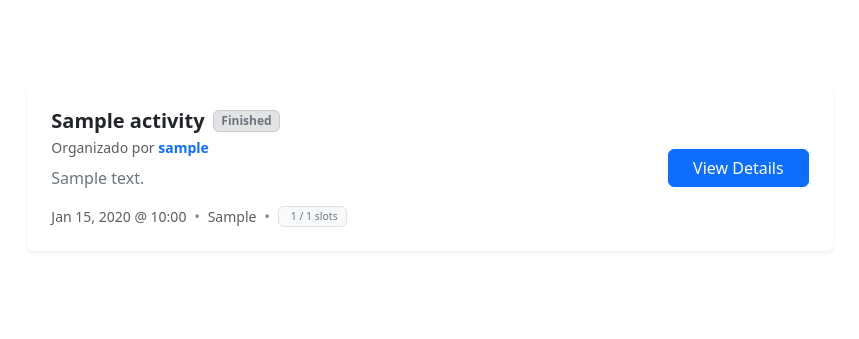
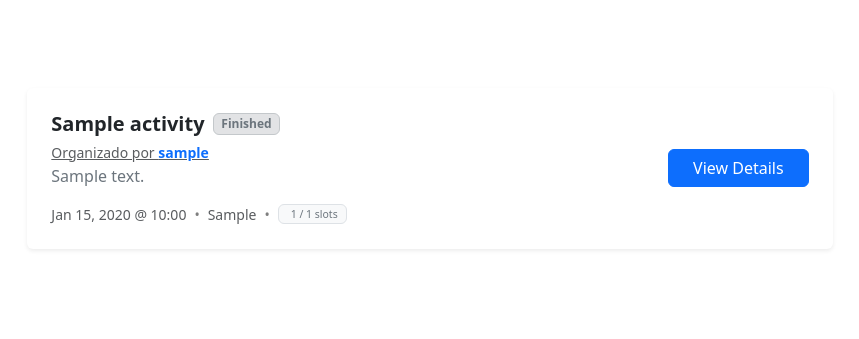
Before and after one commit to EzequielArroyo/AdondeVamosDjango, a Django app: page /activities/ in a window 1280 px wide. Shown: the part 275-614 px from the top of the page, without its empty margins (210-1069 px from the left). Run offline with Django 5.2, Linux system fonts and the light colour scheme; tables that the repository leaves empty hold one stand-in row (values such as "Sample post").

Commit message:
fix: update organizer link to be a clickable anchor element in activity card

```diff
--- a/apps/activities/templates/activities/activity_card.html
+++ b/apps/activities/templates/activities/activity_card.html
@@ -20,9 +20,9 @@
         {% endif %}
       </div>
 
-      <p class="text-muted small mb-2">
+      <a class="text-muted small mb-2" href="{% url 'users:profile_detail' activity.creator.id %}">
         Organizado por <span class="fw-semibold text-primary">{{ activity.creator.username }}</span>
-      </p>
+      </a>
 
       <p class="card-text text-secondary mb-3 text-truncate" style="max-width: 600px;">
         {{ activity.description }}
```
